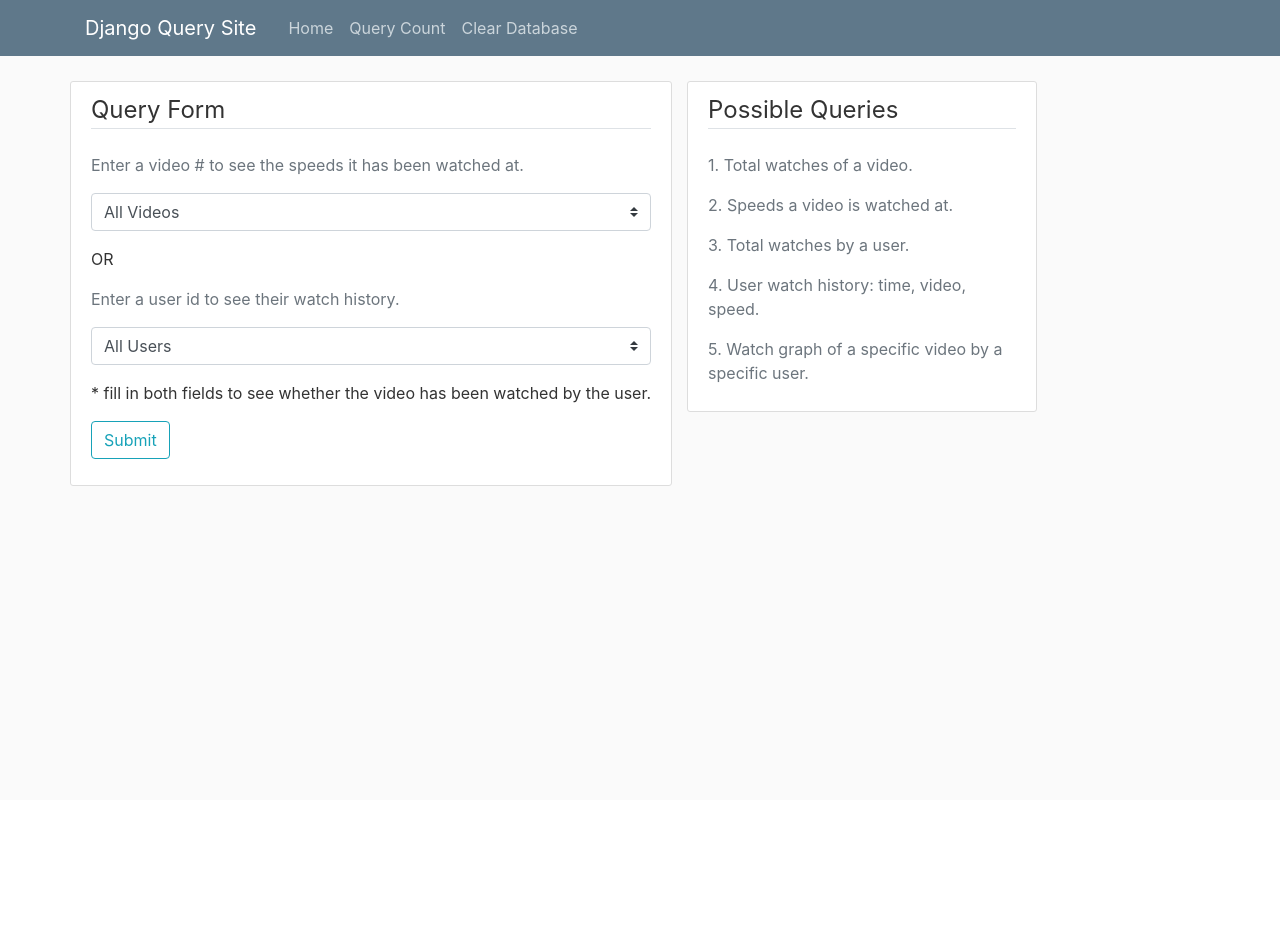
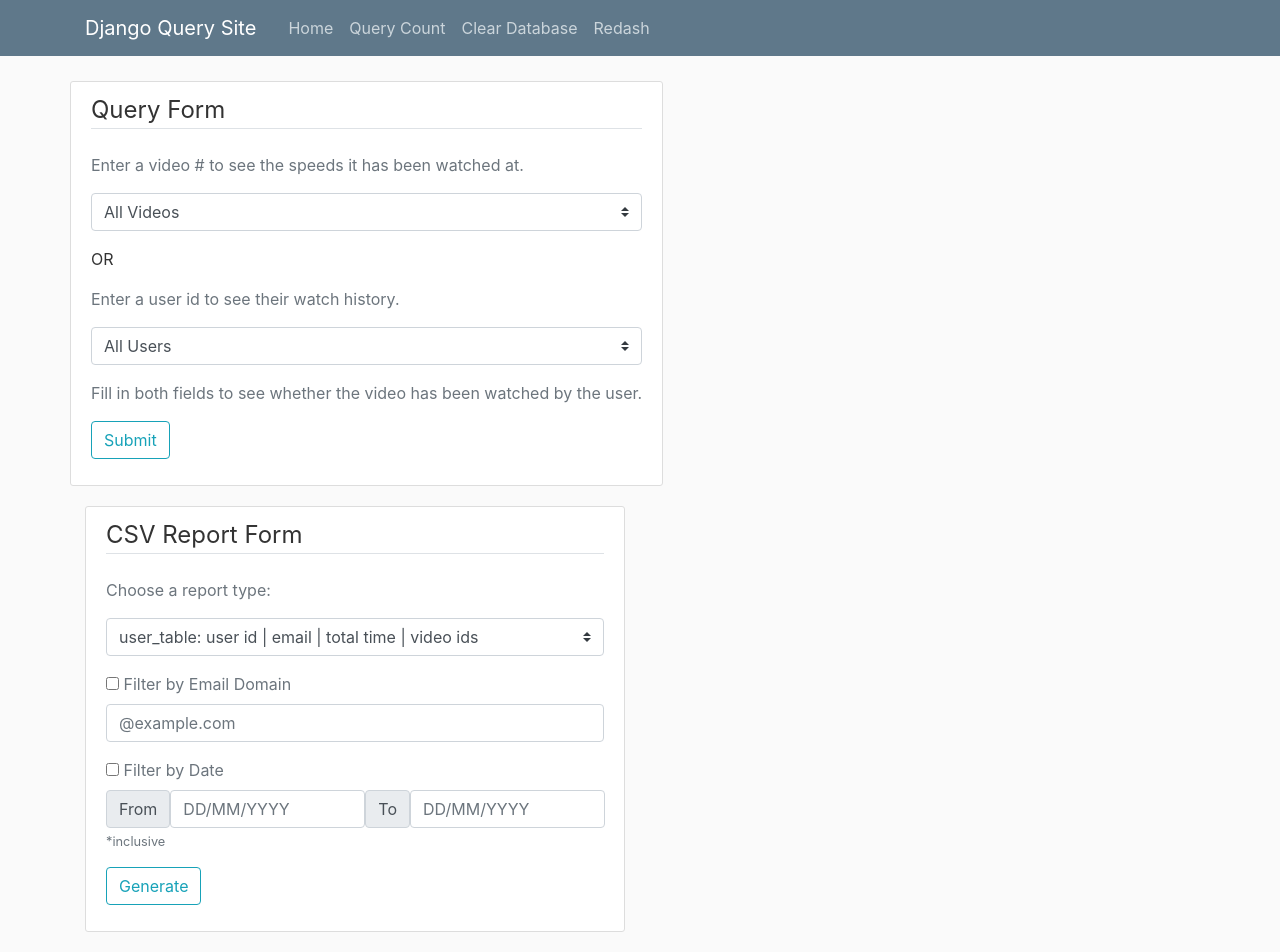
Before and after one commit to ava-cr/cuvids-proj1, a Django app: page / in a window 1280 px wide. Before the commit the page ends 486 px from the top, so only its background shows below. Run offline with Django 3.2, Linux system fonts and the light colour scheme; some libraries are stand-ins or nearby versions.

Commit message:
added redash, csv report code, question data model, etc.

```diff
--- a/cuvidscos333/urls.py
+++ b/cuvidscos333/urls.py
@@ -23,4 +23,5 @@ urlpatterns = [
     path('responses/', query_views.responses, name='responses'),
     path('count/', query_views.count, name='count'),
     path('clear/', query_views.clear, name='clear'),
+    path('generate_csv/', query_views.generate_csv, name='generate_csv'),
 ]
--- a/querysite/admin.py
+++ b/querysite/admin.py
@@ -1,5 +1,6 @@
 from django.contrib import admin
-from .models import Query, WatchData
+from .models import Query, WatchData, QuestionData
 
 admin.site.register(Query)
 admin.site.register(WatchData)
+admin.site.register(QuestionData)
--- a/querysite/templates/querysite/home.html
+++ b/querysite/templates/querysite/home.html
@@ -14,7 +14,6 @@
     <link rel="stylesheet" type="text/css" href="{% static 'querysite/main.css'%}">
     <title>Query Site</title>
 </head>
-<body>
     <header class="site-header">
       <nav class="navbar navbar-expand-md navbar-dark bg-steel fixed-top">
         <div class="container">
@@ -27,6 +26,7 @@
               <a class="nav-item nav-link" href="{% url 'querysite-home' %}">Home</a>
               <a class="nav-item nav-link" href="{% url 'count' %}">Query Count</a>
               <a class="nav-item nav-link" href="{% url 'clear' %}">Clear Database</a>
+              <a class="nav-item nav-link" href="{% url 'redash' %}">Redash</a>
           </div>
         </div>
       </nav>
@@ -66,15 +66,55 @@
                         </select>
 
                 </fieldset>
-                <p> * fill in both fields to see whether the video has been watched by the user. </p>
+                <p class='text-muted'> Fill in both fields to see whether the video has been watched by the user. </p>
 
                 <div class="form-group">
                     <button class="btn btn-outline-info" type="submit">Submit</button>
                 </div>
               </form>
           </div>
-          <div class="col-md-4">
-          <div class="content-section">
+          <div class="col-md-6">
+
+            <div class="content-section">
+              <form method="GET" action="{% url 'generate_csv' %}">
+                <fieldset class="form-group">
+                    <legend class="border-bottom mb-4">CSV Report Form</legend>
+                    <p class='text-muted'>Choose a report type: </p>
+                      <select class="custom-select" name='dropdown_report'>
+                          <option value='user'>user_table: user id | email | total time | video ids</option>
+                          <option value='video'>video_table: video id | total time | user emails</option>
+                          <option value='user_video'>user_video: users (rows) | videos (columns)</option>
+                          <option value='question_table'>question_table: users (rows) | questions (columns)</option>
+                      </select>
+                    <p></p>
+                    <input type="checkbox" name="emailbool">
+                    <label class="text-muted">Filter by Email Domain</label>
+                    <input type="text" name="emaildomain" autocapitalize="off" class="form-control" placeholder="@example.com">
+                    <p></p>
+
+                    <input type="checkbox" name="datebool">
+                    <label class="text-muted">Filter by Date</label>
+                    <div class="input-group-prepend">
+                        <span class="input-group-text">From</span>
+                        <input type="text" name="startdate" class="form-control" placeholder="DD/MM/YYYY">
+                        <span class="input-group-text">To</span>
+                        <input type="text" name="enddate" class="form-control" placeholder="DD/MM/YYYY">
+                    </div>
+                    <small class="form-text text-muted"> *inclusive </small>
+
+
+                </fieldset>
+                <div class="form-group">
+                    <button class="btn btn-outline-info" type="submit">Generate</button>
+                </div>
+            </form>
+
+          </div>
+
+        </div>
+
+        <!--
+        <div class="content-section">
             <legend class="border-bottom mb-4">Possible Queries</legend>
             <p class='text-muted'>1. Total watches of a video. </p>
             <p class='text-muted'>2. Speeds a video is watched at. </p>
@@ -82,7 +122,7 @@
             <p class='text-muted'>4. User watch history: time, video, speed. </p>
             <p class='text-muted'>5. Watch graph of a specific video by a specific user. </p>
           </div>
-        </div>
+        -->
     </div>
     </main>
     <!-- Optional JavaScript -->
--- a/querysite/urls.py
+++ b/querysite/urls.py
@@ -1,9 +1,12 @@
 from django.urls import path
 from . import views
+from django.views.generic import TemplateView
 
 urlpatterns = [
     path('', views.home, name='querysite-home'),
     path('responses/', views.responses, name='responses'),
     path('count/', views.count, name='count'),
     path('clear/', views.clear, name='clear'),
+    path('generate_csv/', views.generate_csv, name='generate_csv'),
+    path('redash/', views.redash, name='redash'),
 ]
--- a/querysite/views.py
+++ b/querysite/views.py
@@ -2,10 +2,13 @@ from django.shortcuts import render, redirect
 from django.urls import path
 from django.contrib import messages
 import requests
-from .models import Query, WatchData
+from datetime import datetime
+import re
+import fetch
+from .models import Query, WatchData, QuestionData
 from django.db.models import F
-import fetch
-from django_globals import globals
+from django.http import HttpResponse
+import csv
 
 def home(request):
 
@@ -15,6 +18,10 @@ def home(request):
     }
 
     return render(request, 'querysite/home.html', context)
+
+
+def redash(request):
+    return render(request, 'querysite/redash.html')
 
 def clear(request):  # 'Clear Database' navbar button
 
@@ -37,12 +44,242 @@ def count(request):  # 'Query Count' navbar button
 
     return render(request, 'querysite/count.html', context)
 
+# https://app.redash.io/ava-crnkovic/public/dashboards/WfFFHHuiLXVfhhwG6rL2PsdazRkQ24SJ0ZeK6C6E
+
+def generate_csv(request):
+
+    # Create the HttpResponse object with the appropriate CSV header.
+    response = HttpResponse(content_type='text/csv')
+    response['Content-Disposition'] = 'attachment; filename="report_table.csv"'
+    writer = csv.writer(response)
+
+    # determine type of report
+    csv_type = request.GET['dropdown_report']
+
+    # column headers
+    if csv_type == 'user':
+        writer.writerow(['User Id', 'Student Email',
+                         'Total Time', 'Video Ids'])
+    elif csv_type == 'video':
+        writer.writerow(['Video Id', 'Total Time',
+                         'User Ids'])
+    elif csv_type == 'user_video':
+        last_vid = fetch.get_vids()[-1]
+        header = ['']
+        for i in range(1, last_vid + 1):
+            header.append(i)
+        writer.writerow(header)
+    else:
+        header = ['User Ids']
+        for i in range(1, 95):
+            header.append(i)
+        writer.writerow(header)
+
+    # get date and email info
+    emaildomain = request.GET['emaildomain']
+    reg = re.compile(rf'.{emaildomain}')
+    sdate = request.GET['startdate']
+    edate = request.GET['enddate']
+
+    if 'emailbool' in request.GET and 'datebool' in request.GET:    # filter by email & date
+        start = datetime.strptime(sdate, "%m/%d/%Y")
+        end = datetime.strptime(edate, "%m/%d/%Y")
+
+        if csv_type == 'user':
+            for user in fetch.get_users():
+                watches = WatchData.objects.all().filter(user_id=user)
+                email = watches.first().email
+                if reg.search(email):
+                    count = 0
+                    for watch in watches:
+                        date = datetime.strptime(watch.date, "%Y-%m-%d")
+                        if date >= start and date <= end:
+                            count += 1
+                    writer.writerow([user, email, (count / 360),
+                                     fetch.get_vids_for_user(user)])
+
+        elif csv_type == 'video':
+            for video in fetch.get_vids():
+                watches = WatchData.objects.all().filter(vid_num=video)
+                emails = []
+                count = 0
+                for watch in watches:
+                    date = datetime.strptime(watch.date, "%Y-%m-%d")
+                    if reg.search(watch.email) and date >= start and date <= end:
+                        emails.append(watch.email)
+                        count += 1
+                if count != 0:
+                    writer.writerow([video, (count / 360), set(emails)])
+
+        else:
+            print(f'else with both filters!')
+
+    # filter by email only
+    elif 'emailbool' in request.GET:
+
+        if csv_type == 'user':
+            print(f'here')
+            for user in fetch.get_users():
+                objects = WatchData.objects.all().filter(user_id=user)
+                email = objects.first().email
+                if not email:
+                    email = objects.first().username
+                count = len(objects)
+                if reg.search(email):
+                    writer.writerow([email, (count / 360),
+                                     fetch.get_vids_for_user(user)])
+        elif csv_type == 'video':
+            for video in fetch.get_vids():
+                watches = WatchData.objects.all().filter(vid_num=video)
+                emails = []
+                count = 0
+                for watch in watches:
+                    email = watch.email
+                    if not email:
+                        email = watch.username
+                    if reg.search(email):
+                        emails.append(email)
+                        count += 1
+                if count != 0:
+                    writer.writerow([video, (count / 360), set(emails)])
+        elif csv_type == 'user_video':
+            print(f'else in just email')
+
+        else:
+            question_count = 95
+            user_count = len(fetch.get_users_qdata()) + 1
+            print(
+                f'construct matrix size { question_count } by { user_count }')
+            matrix = [[0 for col in range(question_count)]
+                      for row in range(user_count)]
+            print(f'done with matrix')
+
+            row = 1
+            for user in fetch.get_users_qdata():
+                print(f'USER {user}!!!')
+                # watches = WatchData.objects.all().filter(user_id=user)
+                email = QuestionData.objects.all().filter(
+                    user_id=user).first().email
+                if not email:
+                    email = QuestionData.objects.all().filter(
+                        user_id=user).first().username
+                if reg.search(email):
+                    matrix[row][0] = email
+                else:
+                    continue
+                for question in fetch.get_correct_for_user(user):
+                    print(f'question {question}')
+                    if question < 95:
+                        matrix[row][question] = '1'
+                for question in fetch.get_incorrect_for_user(user):
+                    print(f'question {question}')
+                    if question < 95:
+                        matrix[row][question] = '-1'
+                row += 1
+
+            writer.writerows(matrix)
+
+    # filter by date only
+    elif 'datebool' in request.GET:
+        start = datetime.strptime(sdate, "%m/%d/%Y")
+        end = datetime.strptime(edate, "%m/%d/%Y")
+        if csv_type == 'user':
+            for user in fetch.get_users():
+                watches = WatchData.objects.all().filter(user_id=user)
+                count = 0
+                for watch in watches:
+                    date = datetime.strptime(watch.date, "%Y-%m-%d")
+                    if date >= start and date <= end:
+                        count += 1
+                if count != 0:
+                    writer.writerow([user, watches.first().email, count / 360,
+                                     fetch.get_vids_for_user(user)])
+        elif csv_type == 'video':
+            for video in fetch.get_vids():
+                watches = WatchData.objects.all().filter(vid_num=video)
+                emails = []
+                count = 0
+                for watch in watches:
+                    date = datetime.strptime(watch.date, "%Y-%m-%d")
+                    if date >= start and date <= end:
+                        emails.append(watch.email)
+                        count += 1
+                if count != 0:
+                    writer.writerow(
+                        [video, (count / 360), set(emails), fetch.get_users_for_vid(video)])
+        else:
+            print(f'else in just date')
+
+    # no filter
+    else:
+        if csv_type == 'user':
+            for user in fetch.get_users():
+                objects = WatchData.objects.all().filter(user_id=user)
+                writer.writerow([user, objects.first().email,
+                                 len(objects) / 360, fetch.get_vids_for_user(user)])
+        elif csv_type == 'video':
+            for video in fetch.get_vids():
+                emails = WatchData.objects.all().filter(
+                    vid_num=video).values_list('email', flat=True)
+            writer.writerow([video, (len(emails) / 360),
+                             set(emails), fetch.get_users_for_vid(video)])
+        elif csv_type == 'user_video':
+            vid_count = fetch.get_vids()[-1] + 1
+            user_count = len(fetch.get_users()) + 1
+            print(f'construct matrix size { vid_count} by {user_count}')
+            matrix = [[0 for col in range(vid_count)]
+                      for row in range(user_count)]
+            print(f'done with matrix')
+
+            row = 1
+            for user in fetch.get_users():
+                print(f'USER {user}!!!')
+                # watches = WatchData.objects.all().filter(user_id=user)
+                matrix[row][0] = user
+                for video in fetch.get_vids_for_user(user):
+                    print(f'video {video}')
+                    count = WatchData.objects.all().filter(user_id=user).filter(
+                        vid_num=video).count() / 360
+                    matrix[row][video] = count
+                row += 1
+
+            writer.writerows(matrix)
+
+        else:
+            question_count = 95
+            user_count = len(fetch.get_users_qdata()) + 1
+            print(
+                f'construct matrix size { question_count } by { user_count }')
+            matrix = [[0 for col in range(question_count)]
+                      for row in range(user_count)]
+            print(f'done with matrix')
+
+            row = 1
+            for user in fetch.get_users_qdata():
+                print(f'USER {user}!!!')
+                # watches = WatchData.objects.all().filter(user_id=user)
+                email = QuestionData.objects.all().filter(
+                    user_id=user).first().email
+                if not email:
+                    email = QuestionData.objects.all().filter(
+                        user_id=user).first().username
+                matrix[row][0] = email
+                for question in fetch.get_correct_for_user(user):
+                    print(f'question {question}')
+                    if question < 95:
+                        matrix[row][question] = '1'
+                for question in fetch.get_incorrect_for_user(user):
+                    print(f'question {question}')
+                    if question < 95:
+                        matrix[row][question] = '-1'
+                row += 1
+
+            writer.writerows(matrix)
+
+    return response
+
 
 def responses(request):
-
-    # query = 'hi'
-
-    path = '/Users/avacrnkovic-rubsamen/Documents/cuvidscos333/watches.txt'
 
     # video_num = request.GET.get('video_num')
     video_num = request.GET['dropdown_vid']
@@ -57,7 +294,6 @@ def responses(request):
         else:
             Query.objects.create(vid_num=video_num, count=1)
 
-    # user_id = request.GET.get('user_id')
     user_id = request.GET['dropdown_user']
 
     if user_id:
@@ -126,9 +362,9 @@ def responses(request):
         user = line[5]
         speed = line[2]
         if(video == video_num and user == user_id):    # both
-            #total_watches += 1
-            #time_vid = line[0][11: 19] + " | " + video
-            #codes.append([time_vid, speed[0: 4]])
+            # total_watches += 1
+            # time_vid = line[0][11: 19] + " | " + video
+            # codes.append([time_vid, speed[0: 4]])
         elif(not user_id and video == video_num):         # just video
             total_watches += 1
             if(speed == '1.000000'):
```
Also changed, not shown: fetch.py (+107 -30 lines), querysite/models.py (+25 -0 lines), requirements.txt (deleted, +0 -10 lines), 1 other file.
